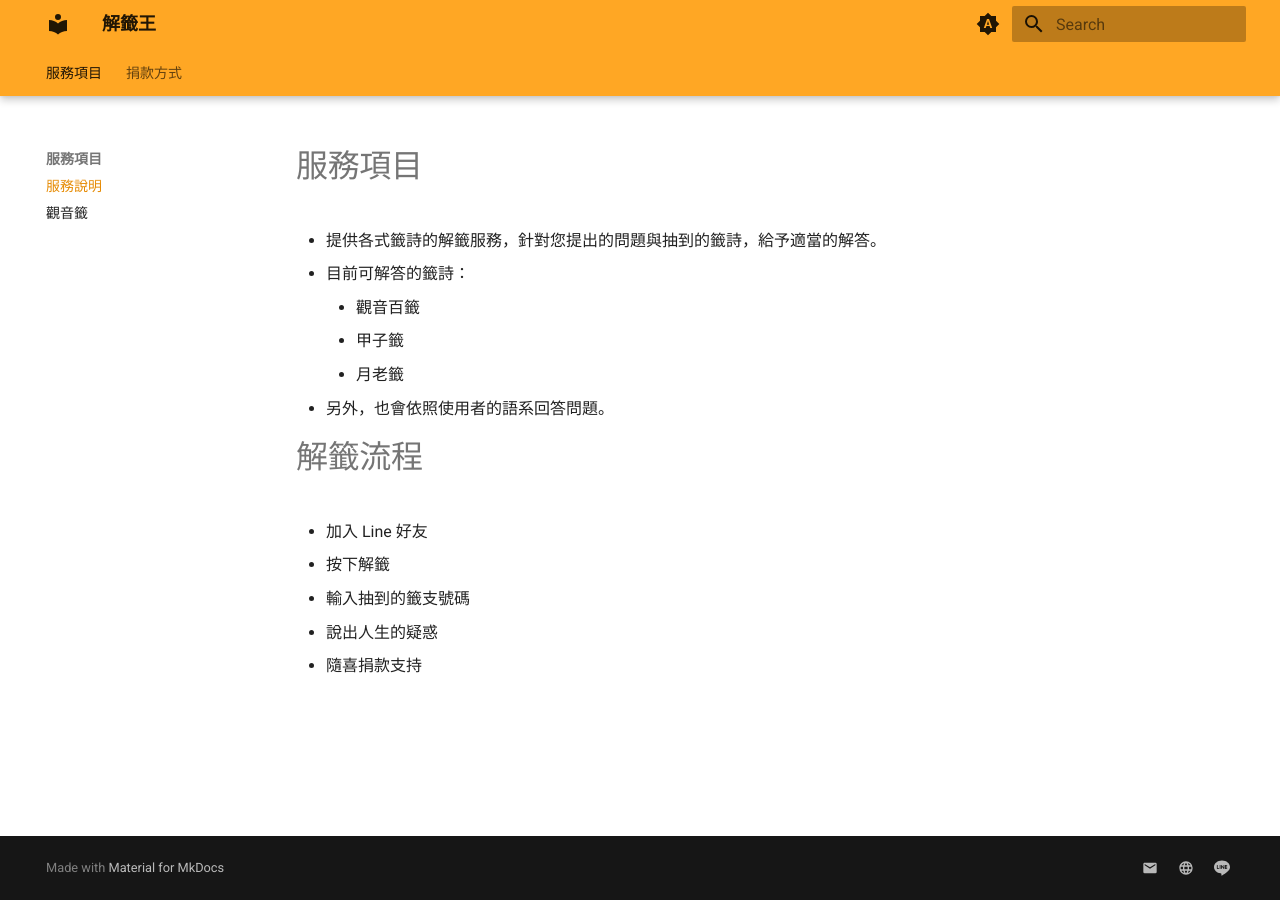
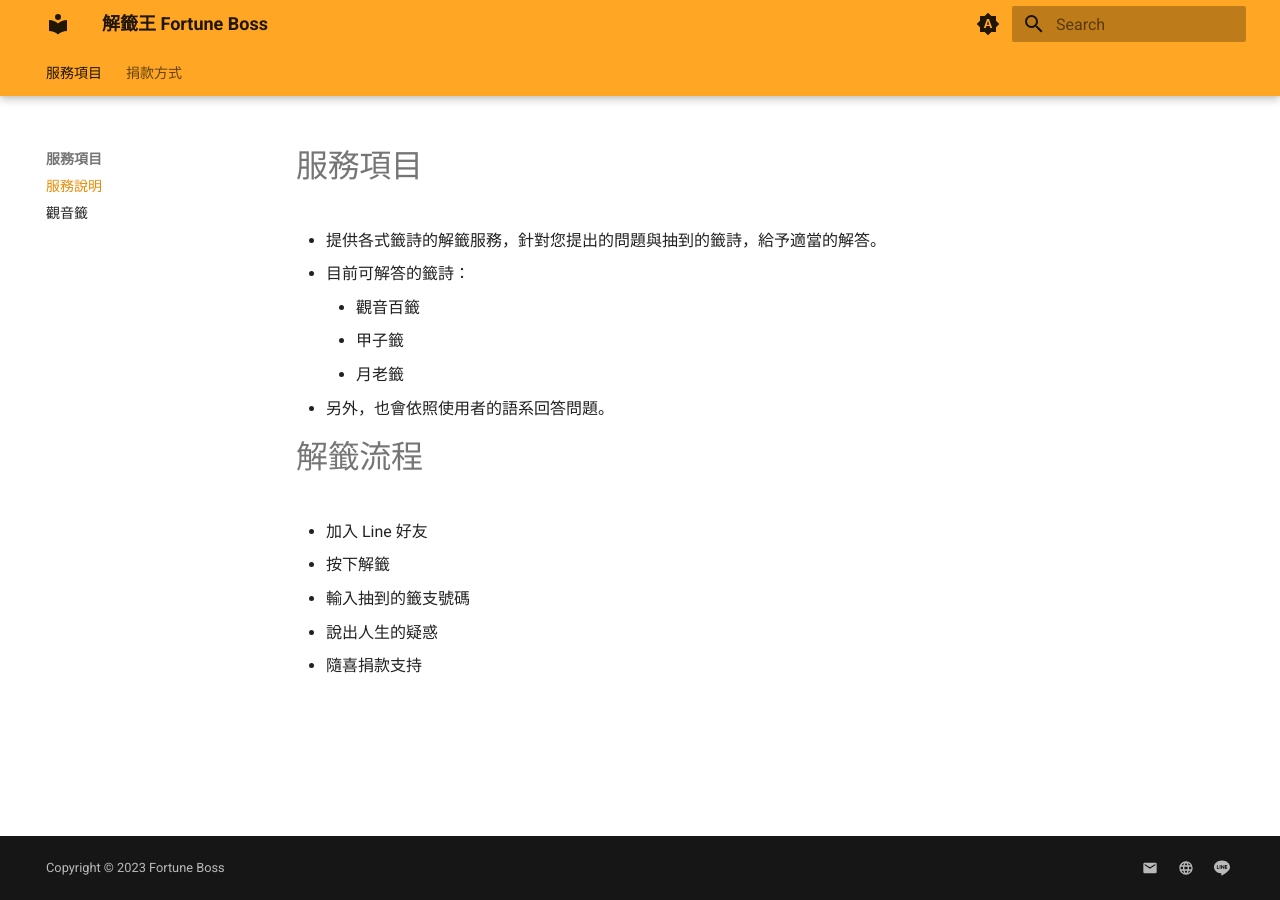
Before and after one commit to kaitshiam/fortuneboss, an MkDocs documentation site: the page built from docs/index.md, in a window 1280 px wide. Built offline with MkDocs 1.6.1 and Material for MkDocs 9.7.7, drawn with Linux system fonts in a browser that asks for light colours.

Commit message:
modify footer and add copyright

```diff
--- a/mkdocs.yml
+++ b/mkdocs.yml
@@ -1,4 +1,4 @@
-site_name: 解籤王
+site_name: 解籤王 Fortune Boss
 site_url: https://fortuneboss.technologymochia.org
 theme:
   name: material
@@ -27,7 +27,6 @@ theme:
       - navigation.tabs
       - navigation.tabs.sticky
 
-
 nav:
     - 服務項目:
       - 服務說明: index.md
@@ -37,8 +36,12 @@ nav:
 markdown_extensions:
   - attr_list
   - md_in_html
+  - pymdownx.emoji:
+        emoji_index: !!python/name:materialx.emoji.twemoji
+        emoji_generator: !!python/name:materialx.emoji.to_svg
 
 extra:
+  generator: false
   social:
     - icon: material/email
       link: "mailto:chwc@technologymochia.org"
@@ -46,3 +49,4 @@ extra:
       link: "https://portaly.cc/kaitshiam"
     - icon: simple/line
       link: "https://line.me/R/ti/p/@223qrbck"
+copyright: Copyright © 2023 Fortune Boss
```
